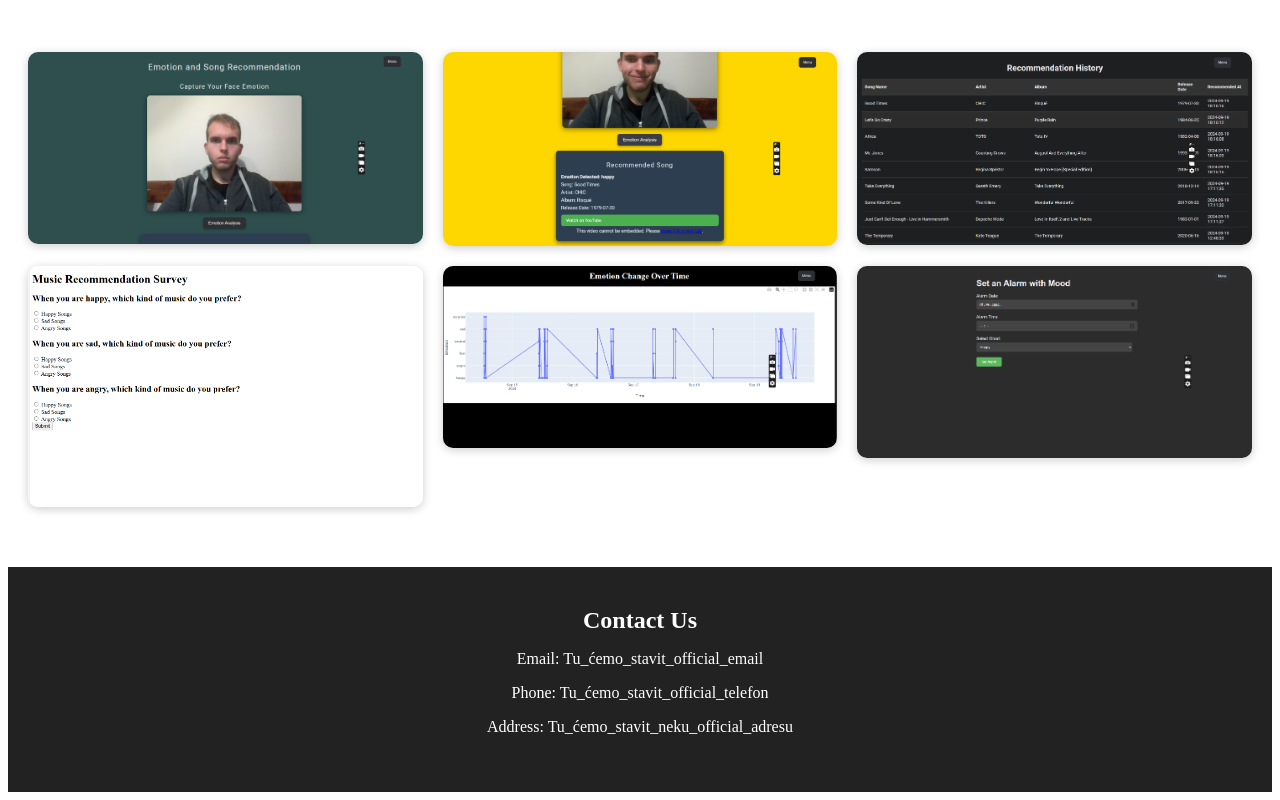
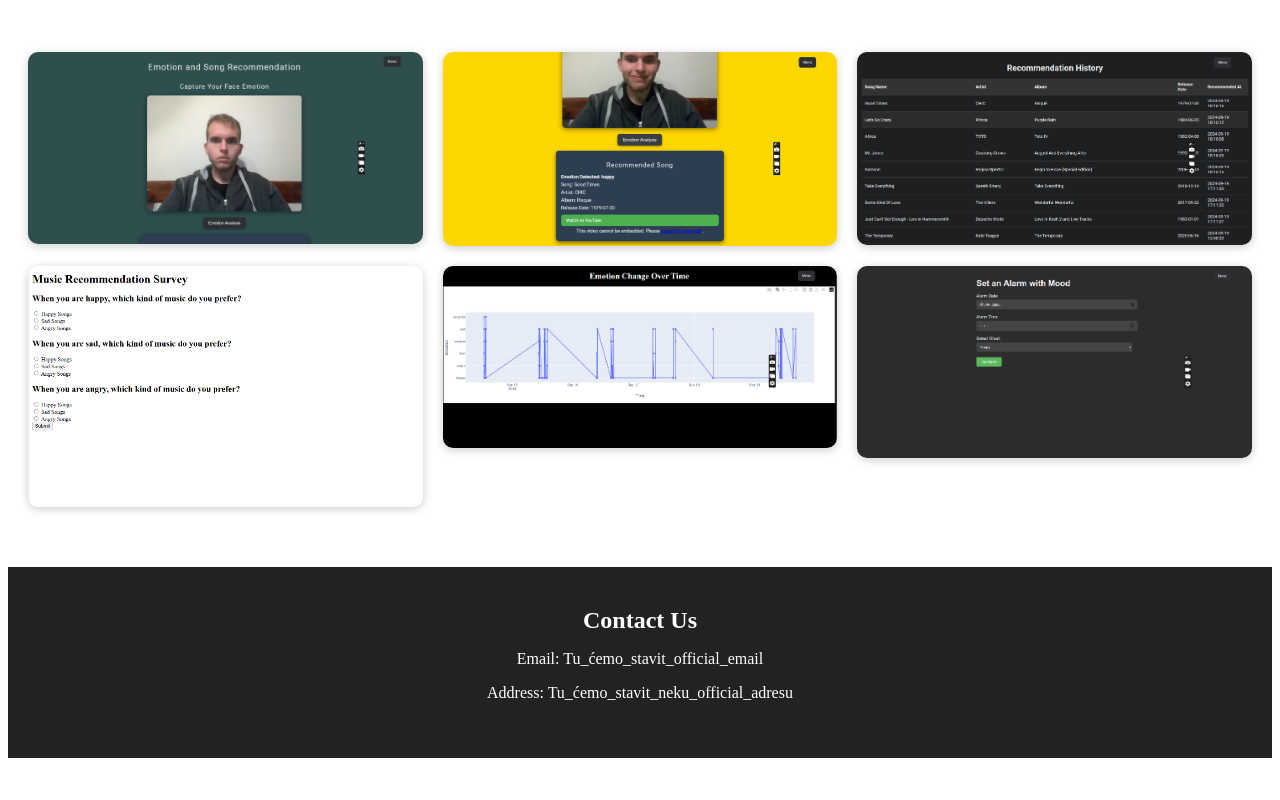
Before and after one commit to AntonioLabinjan/promo, a Vue app: page / in a window 1280 px wide. Shown: the part 1907-2707 px from the top of the page. After the commit the page ends 2673 px from the top, so only its background shows below. Built offline with nearby package versions, Linux system fonts and the light colour scheme.

Commit message:
Update App.vue
maknut telefon

```diff
--- a/src/App.vue
+++ b/src/App.vue
@@ -75,7 +75,6 @@
     <footer id="contact">
       <h2>Contact Us</h2>
       <p>Email: Tu_ćemo_stavit_official_email</p>
-      <p>Phone: Tu_ćemo_stavit_official_telefon</p>
       <p>Address: Tu_ćemo_stavit_neku_official_adresu</p>
     </footer>
   </div>
```
